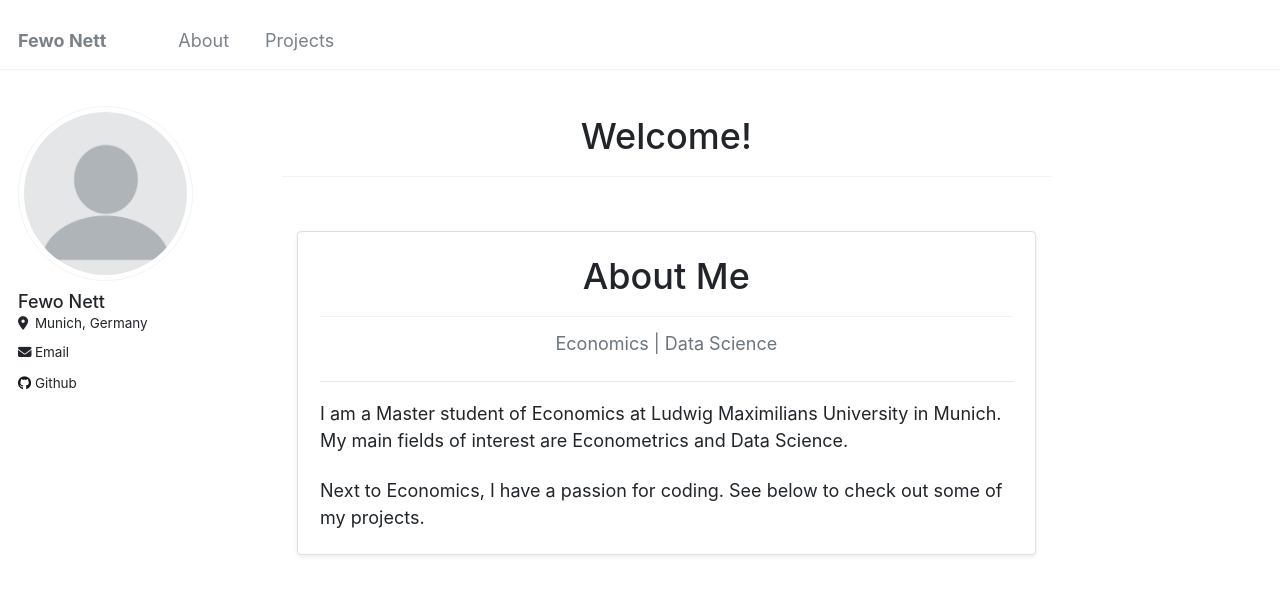
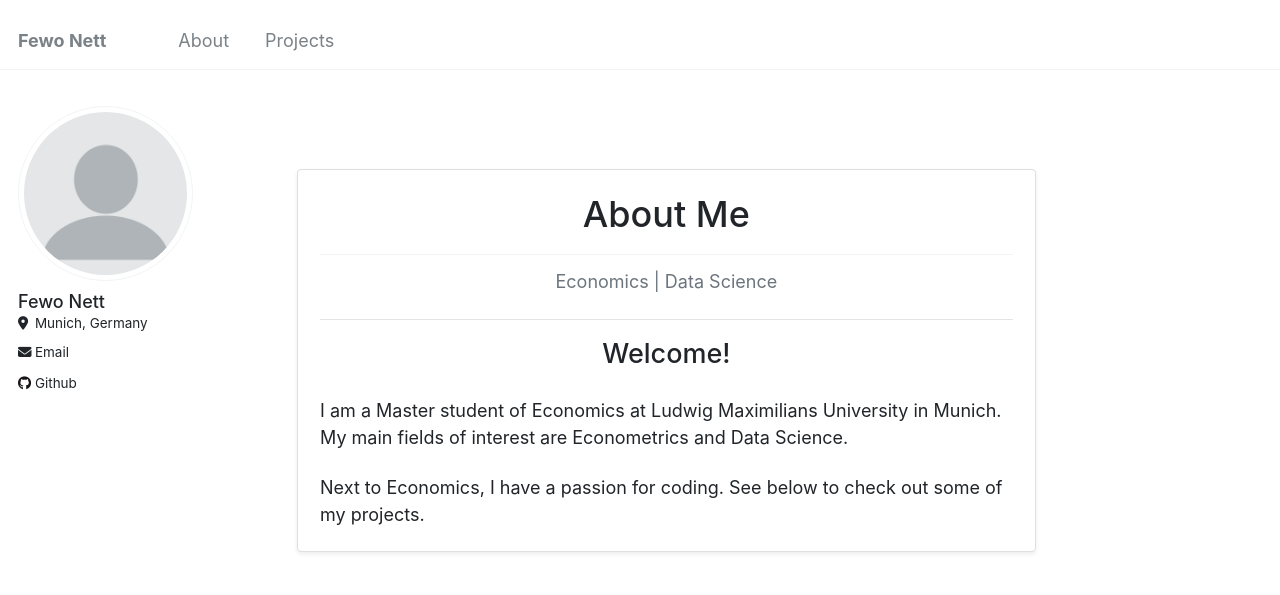
Before and after one commit to fewonett/fewonett.github.io, a Jekyll site: the page built from _pages/about.html, in a window 1280 px wide and 900 px high. Shown: the top 595 px of the window. Built offline with Jekyll 4.4.1, drawn with Linux system fonts in a browser that asks for light colours.

Commit message:
Update about.html

```diff
--- a/_pages/about.html
+++ b/_pages/about.html
@@ -9,7 +9,7 @@ redirect_from:
 
 <link rel="stylesheet" href="https://stackpath.bootstrapcdn.com/bootstrap/4.5.2/css/bootstrap.min.css">
 <!-- About Me Section -->
-<h2 class="text-center mb-4">Welcome!</h2> <!-- Note the correction to the closing tag -->
+
 <div class="container mt-5" id="about" style="height: 100vh; display: flex; align-items:flex-start ; justify-content: center;">
   <div class="row">
     <div class="col-md-12">
@@ -18,6 +18,7 @@ redirect_from:
           <h2 class="card-title text-center">About Me</h2>
           <p class="text-muted text-center">Economics | Data Science</p>
           <hr>
+          <h4 class="text-center mb-4">Welcome!</h4> <!-- Note the correction to the closing tag -->
           <p class="card-text">I am a Master student of Economics at Ludwig Maximilians University in Munich. My main fields of interest are Econometrics and Data Science.</p>
           <p class="card-text">Next to Economics, I have a passion for coding. See below to check out some of my projects.</p>
         </div>
```
